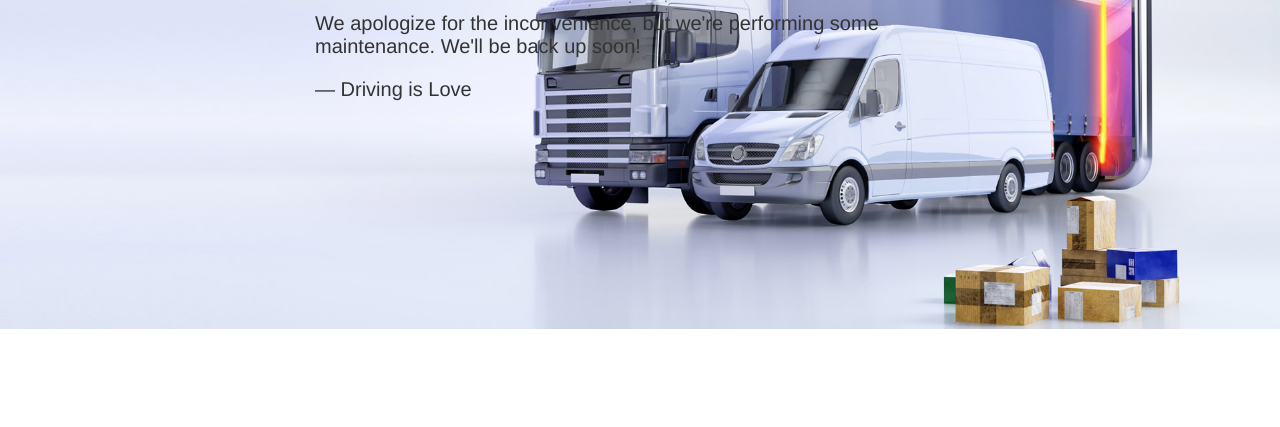
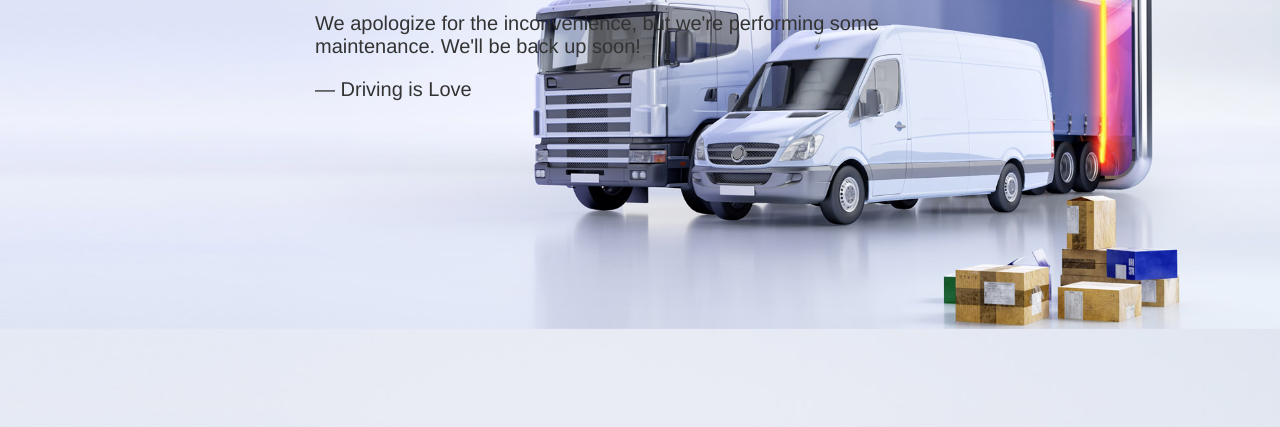
Before and after one commit to riyaskpktni/riyaskpktni.github.io, a plain HTML site: page index.html in a window 1280 px wide. Shown: the part 373-800 px from the top of the page. Drawn offline with Linux system fonts and the light colour scheme.

Commit message:
added header changes

```diff
--- a/index.html
+++ b/index.html
@@ -44,7 +44,7 @@
             a:hover { color: #333; text-decoration: none; }
         </style>
     </head>
-    <body style="background-image: url('drivers2day-banner.jpg');background-size: cover;background-repeat: no-repeat;">
+    <body style="background-image: url('drivers2day-banner.jpg');background-size: cover;">
         <img src="drivers2day-logo.png"/>
         <div id="article">
             <h1>Our site is getting a little tune up and some love.</h1>
```
